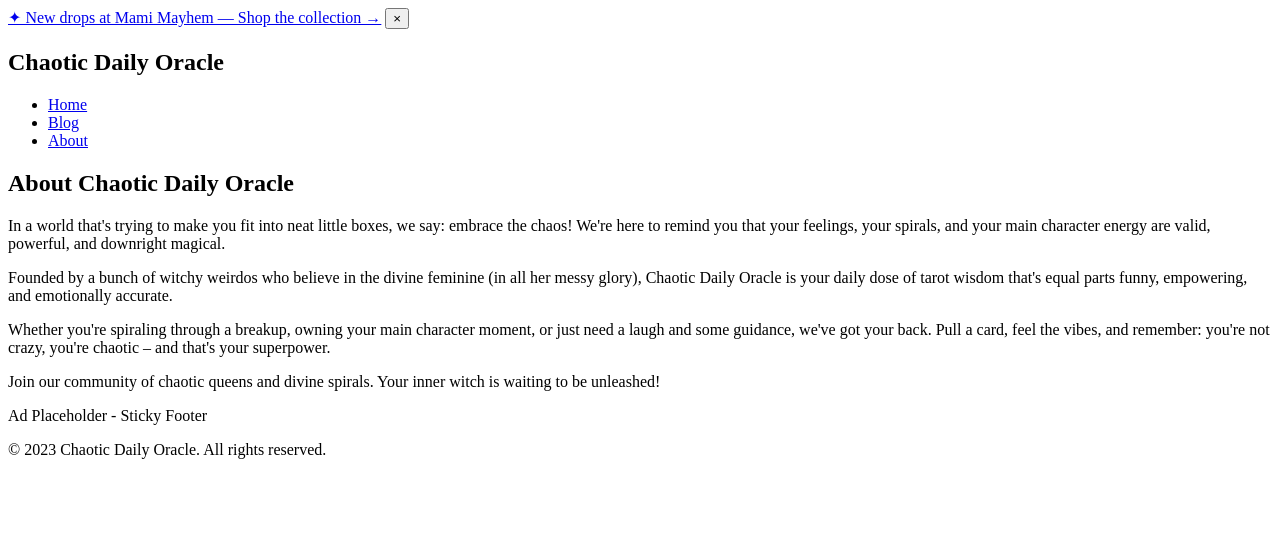
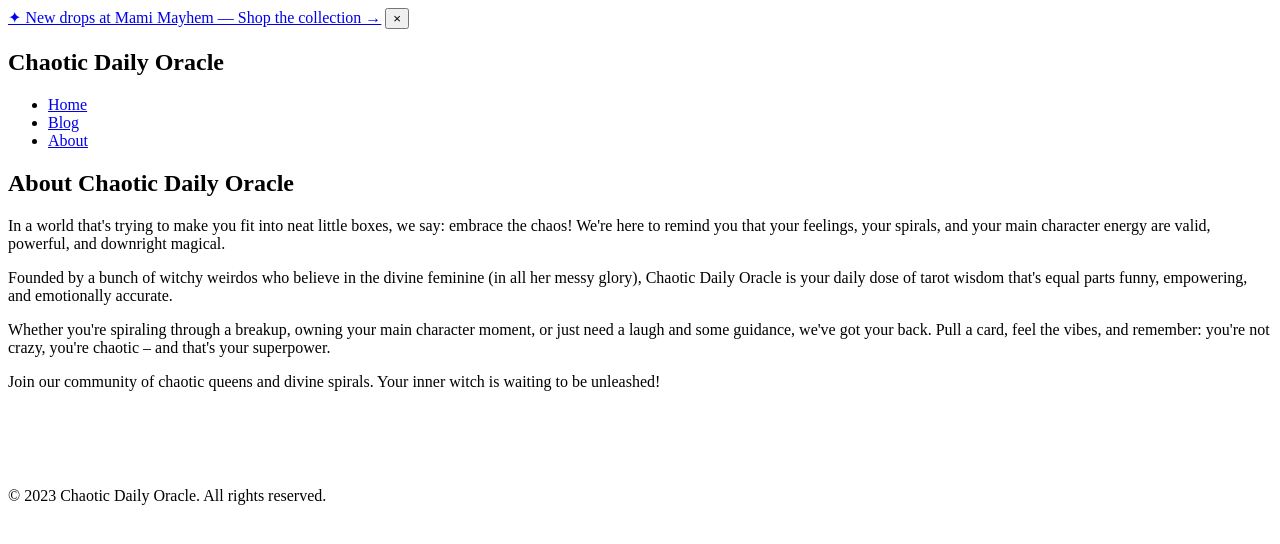
Before and after one commit to Weewoh04/Chaotic-Daily-Oracle, a website: page about.html in a window 1280 px wide. Drawn offline with Linux system fonts and the light colour scheme.

Commit message:
Add bottom page ad placements

```diff
--- a/about.html
+++ b/about.html
@@ -13,6 +13,12 @@
     <meta name="twitter:title" content="About - Chaotic Daily Oracle">
     <meta name="twitter:description" content="Learn about the Chaotic Daily Oracle - your source for funny, witchy, empowering tarot readings.">
     <link rel="stylesheet" href="styles.css">
+    <style>
+        .oracle-ad {
+            padding: 2rem 1rem;
+            text-align: center;
+        }
+    </style>
     <!-- Google Analytics: Insert your GA tracking code here -->
 </head>
 <body>
@@ -44,9 +50,9 @@
     </main>
 
     <footer>
-        <div class="footer-ad">
-            <!-- Google AdSense: Insert AdSense code here for sticky footer ad -->
-            <p>Ad Placeholder - Sticky Footer</p>
+        <div class="oracle-ad" aria-label="Advertisement">
+            <script async="async" data-cfasync="false" src="https://pl29684634.effectivecpmnetwork.com/2bb71b1f4cac19eb0e548cba509c6c02/invoke.js"></script>
+            <div id="container-2bb71b1f4cac19eb0e548cba509c6c02"></div>
         </div>
         <p>&copy; 2023 Chaotic Daily Oracle. All rights reserved.</p>
     </footer>    <script>
```
Also changed, not shown: blog.html (+5 -0 lines), index.html (+10 -0 lines), moon.html (+10 -0 lines), zodiac.html (+10 -0 lines).
